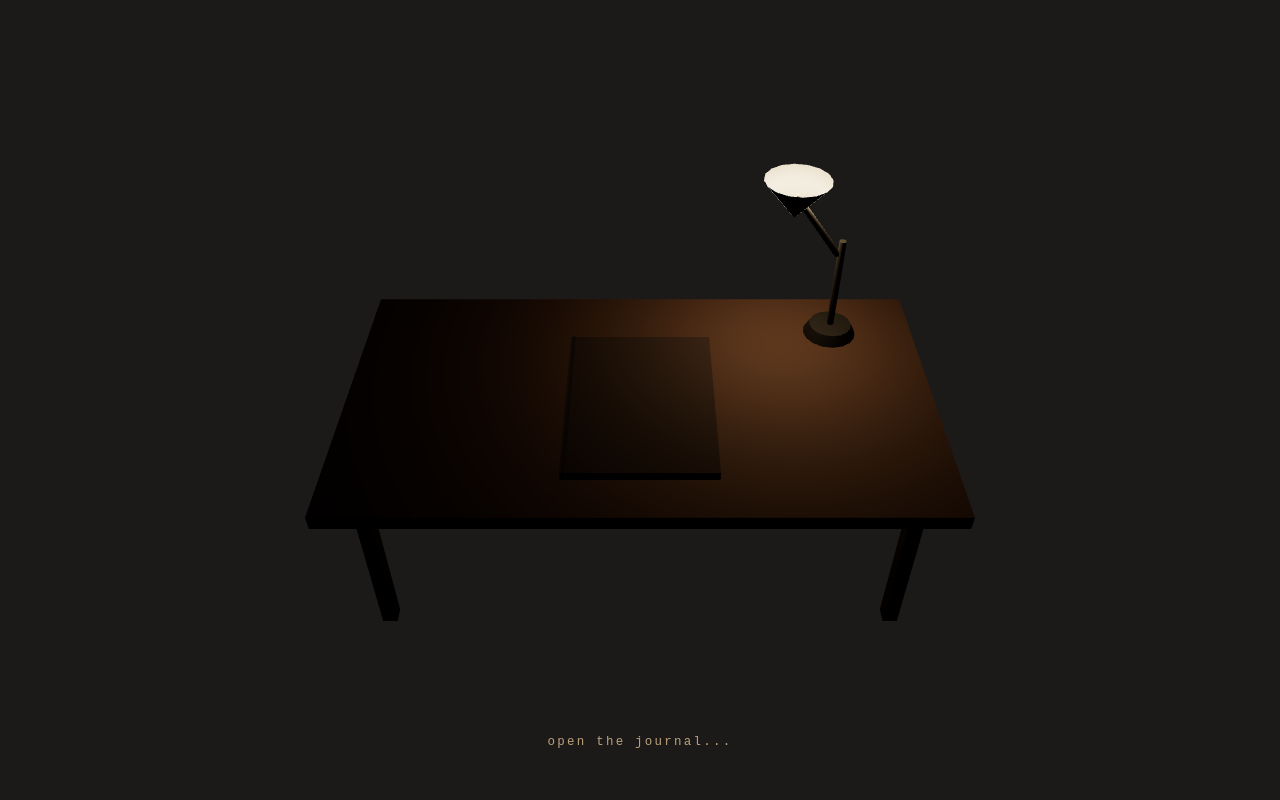
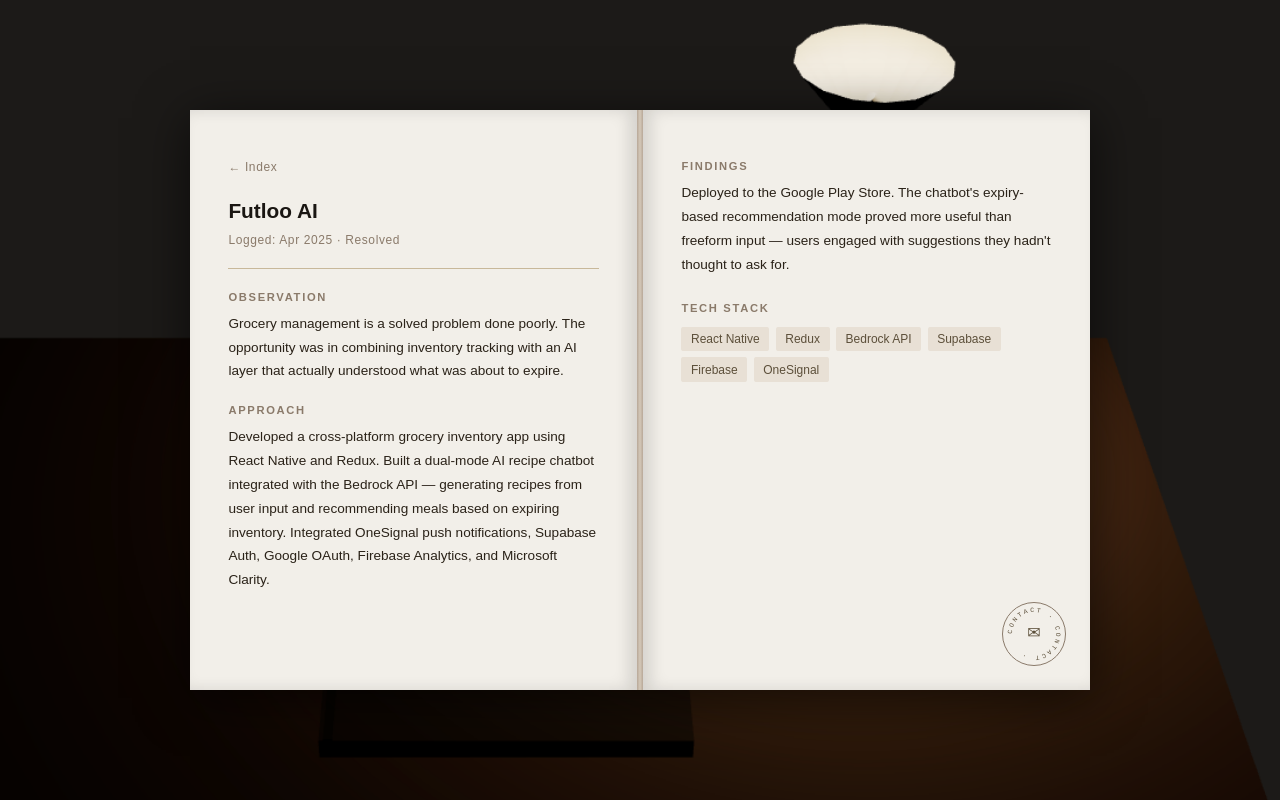
Before and after one commit to Deyad11/field-notes, a Next.js app: page /entry/futloo-ai in a window 1280 px wide. Built offline with nearby package versions, Linux system fonts and the light colour scheme.

Commit message:
feat: reduced-motion and low-end device static fallback

```diff
--- a/app/components/ClientLayout.tsx
+++ b/app/components/ClientLayout.tsx
@@ -1,9 +1,76 @@
 "use client";
-import { useState } from "react";
+import { useState, useEffect, useRef } from "react";
 import Scene from "./Scene";
 import { SceneLoadedContext } from "./SceneContext";
 import MobileJournal from "./MobileJournal";
 import { useMobile } from "../hooks/useMobile";
+
+function useReducedOrLowEnd(): boolean | null {
+  const [shouldFallback, setShouldFallback] = useState<boolean | null>(null);
+
+  useEffect(() => {
+    // prefers-reduced-motion
+    const reducedMotion = window.matchMedia(
+      "(prefers-reduced-motion: reduce)",
+    ).matches;
+
+    // low-end device heuristic — hardware concurrency (CPU cores) and device memory
+    const nav = navigator as Navigator & {
+      deviceMemory?: number;
+      hardwareConcurrency?: number;
+    };
+    const lowMemory =
+      typeof nav.deviceMemory === "number" && nav.deviceMemory < 4;
+    const lowCPU =
+      typeof nav.hardwareConcurrency === "number" &&
+      nav.hardwareConcurrency <= 2;
+
+    setShouldFallback(reducedMotion || lowMemory || lowCPU);
+  }, []);
+
+  return shouldFallback;
+}
+
+function StaticFallback({ children }: { children: React.ReactNode }) {
+  return (
+    <>
+      {/* static desk image replacing the live canvas */}
+      <div
+        style={{
+          position: "fixed",
+          inset: 0,
+          zIndex: 0,
+          backgroundImage: "url('/desk-fallback.webp')",
+          backgroundSize: "cover",
+          backgroundPosition: "center",
+          backgroundRepeat: "no-repeat",
+        }}
+      />
+      {/* journal is always visible — no lamp load sequence needed */}
+      <SceneLoadedContext.Provider
+        value={{
+          loaded: true,
+          journalOpen: true,
+          setJournalOpen: () => {},
+        }}
+      >
+        <main
+          style={{
+            position: "relative",
+            zIndex: 10,
+            minHeight: "100vh",
+            display: "flex",
+            alignItems: "center",
+            justifyContent: "center",
+            padding: "2rem",
+          }}
+        >
+          {children}
+        </main>
+      </SceneLoadedContext.Provider>
+    </>
+  );
+}
 
 export default function ClientLayout({
   children,
@@ -13,21 +80,24 @@
   const [loaded, setLoaded] = useState(false);
   const [journalOpen, setJournalOpen] = useState(false);
   const isMobile = useMobile();
+  const shouldFallback = useReducedOrLowEnd();
 
-  // Not yet measured — render nothing to avoid flashing either experience
-  if (isMobile === null) return null;
+  // Not yet measured
+  if (isMobile === null || shouldFallback === null) return null;
 
-  // Mobile: self-contained steno-pad journal, no R3F
+  // Mobile: steno-pad journal, no R3F
   if (isMobile) return <MobileJournal />;
 
-  // Desktop: existing 3D scene + HTML journal overlay
+  // Low-end / reduced-motion: static image + journal always open
+  if (shouldFallback) return <StaticFallback>{children}</StaticFallback>;
+
+  // Desktop full experience
   return (
     <SceneLoadedContext.Provider
       value={{ loaded, journalOpen, setJournalOpen }}
     >
       <Scene onLoaded={() => setLoaded(true)} />
 
-      {/* open the journal prompt */}
       {loaded && !journalOpen && (
         <div
           onClick={() => setJournalOpen(true)}
```
Also changed, not shown: public/desk-fallback.webp (added).
